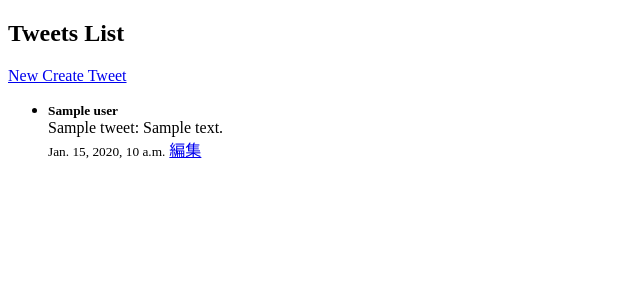
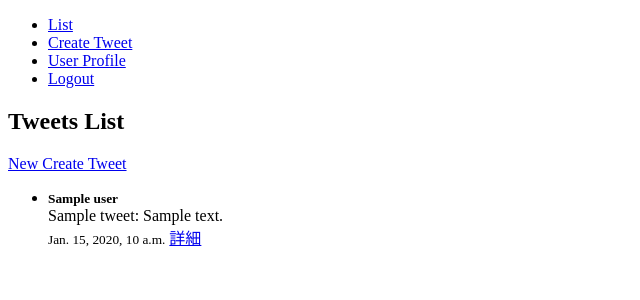
Before and after one commit to shinonome-inc/backend-final-assignment-kake, a Django app: template templates/tweets/list.html in a window 1280 px wide. Shown: the top 300 px of the page, without its empty margins (0-640 px from the left). Run offline with Django 4.2, Linux system fonts and the light colour scheme; the template is opened without the code that fills it: most values are stand-ins (such as "Sample title", 1, 10 or a date in 2020).

Commit message:
投稿主以外の編集禁止

```diff
--- a/templates/tweets/detail_tweet.html
+++ b/templates/tweets/detail_tweet.html
@@ -3,7 +3,8 @@
 <h1>{{ object.title }}</h1><!--タイトルの取得-->
 <p>{{ object.content }}</p><!--タイトルの取得-->
 
+{% if object.user == user %}
 <a href="{% url 'tweets:update' object.pk %}">編集</a>
 <a href="{% url 'tweets:delete' object.pk %}">削除</a>
-
+{% endif %}
 {% endblock %}
--- a/templates/tweets/list.html
+++ b/templates/tweets/list.html
@@ -1,4 +1,20 @@
 {% extends 'base.html' %}
+{% block ui %}
+<ul>
+    <li><a href="{% url 'tweets:postlist' %}">List</a></li>
+
+    <li><a href="{% url 'tweets:create' %}">Create Tweet</a></li>
+
+    <li><a href="{% url 'accounts:userprofile' user.username %}">User Profile</a></li>
+
+    <li><a href="{% url 'accounts:logout' %}"
+            onclick="event.preventDefault(); document.getElementById('logout-form').submit();">Logout</a></li>
+
+    <form id="logout-form" method="POST" action="{% url 'accounts:logout' %}" style="display: none;">
+        {% csrf_token %}
+    </form>
+</ul>
+{% endblock %}
 {% block content %}
 <h2>Tweets List</h2>
 <a href="{% url 'tweets:create' %}">New Create Tweet</a>
@@ -10,7 +26,7 @@
         {{ tweet.title }}: {{ tweet.content }} <br>
 
         <small>{{ tweet.created_at }}</small>
-        <a href="{% url 'tweets:detail' tweet.pk %}">編集</a>
+        <a href="{% url 'tweets:detail' tweet.pk %}">詳細</a>
 
     </li>
     {% endfor %}
--- a/tweets/views.py
+++ b/tweets/views.py
@@ -32,12 +32,6 @@ class PostListView(LoginRequiredMixin, ListView):
     template_name = 'tweets/list.html'
     context_object_name = 'tweets'
 
-    def get_context_data(self, **kwargs):
-        context = super().get_context_data(**kwargs)
-        context["Posts"] = Post.objects.all()
-        context["hello"] = "Hello World"
-        return context
-
 
 class TweetDetailView(LoginRequiredMixin, DetailView):
     model = Post
```
Also changed, not shown: tweets/urls.py (+6 -6 lines).
